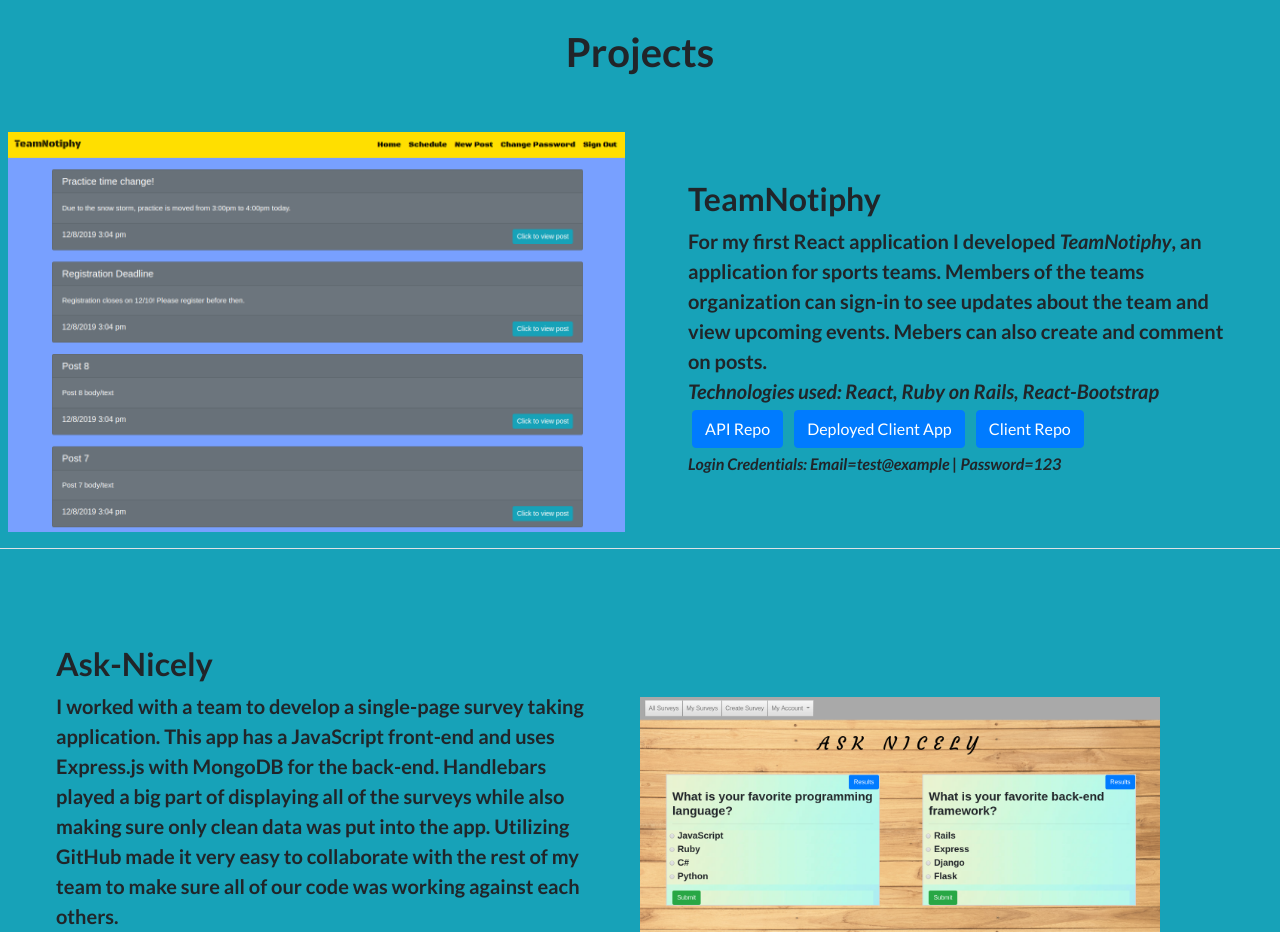
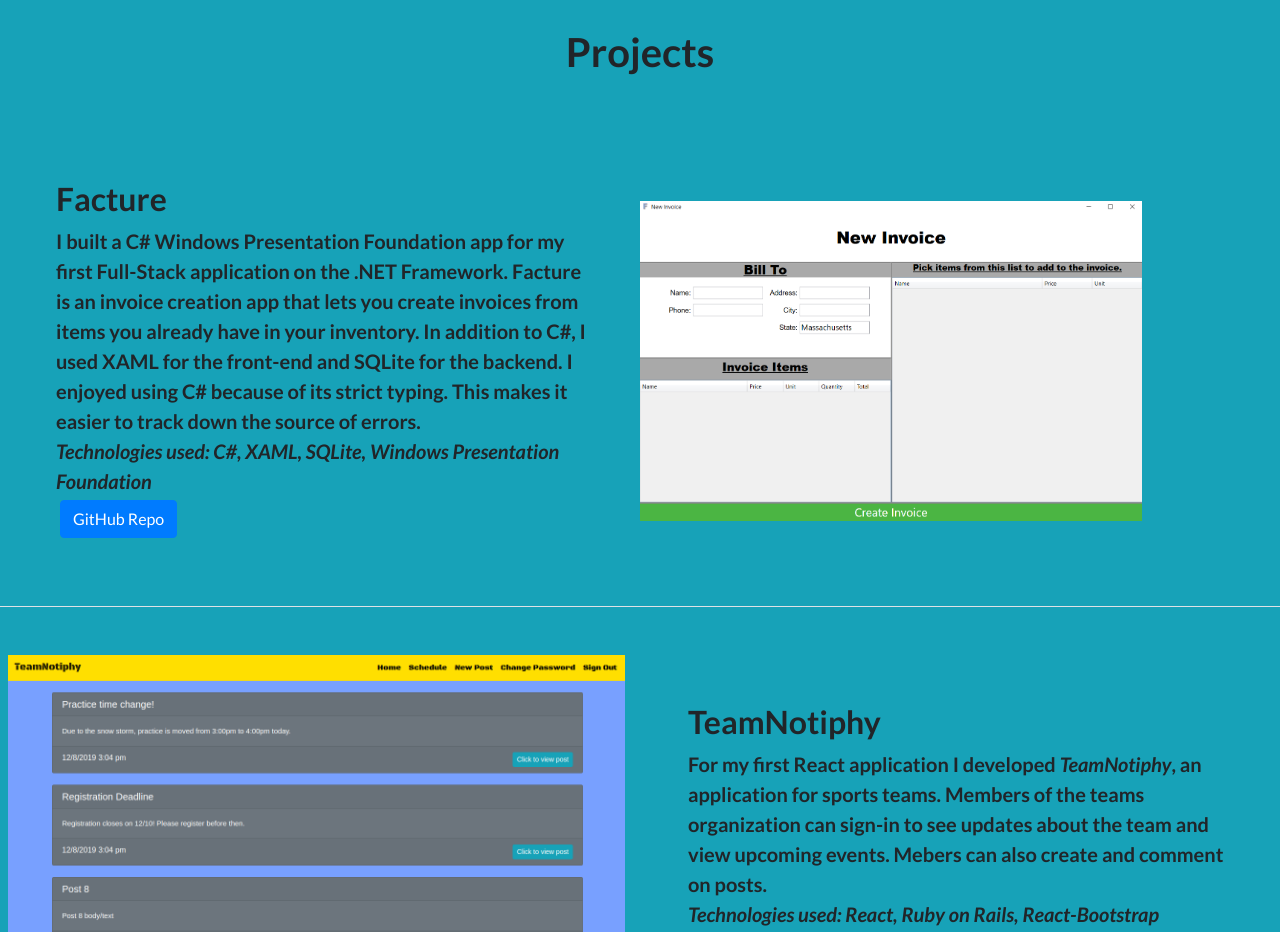
Before and after one commit to ghood97/ghood97.github.io, a website: page index.html in a window 1280 px wide. Shown: the part 2120-3052 px from the top of the page. Drawn offline with Linux system fonts and the light colour scheme.

Commit message:
Add Facture to showcase

```diff
--- a/index.html
+++ b/index.html
@@ -172,6 +172,15 @@
           <h1 class="font-weight-bold">Projects</h1>
         </div>
       </div>
+      <div class="row no-gutters d-flex align-items-center mx-2 mt-5">
+        <div class="col-lg-6 order-lg-2 text-white showcase-img " style="background-image: url('./public/facture.png');" alt=""></div>
+        <div class="col-lg-6 order-lg-1 my-auto showcase-text">
+          <h2>Facture</h2>
+          <p class="lead mb-0 font-weight-bold">I built a C# Windows Presentation Foundation app for my first Full-Stack application on the .NET Framework. Facture is an invoice creation app that lets you create invoices from items you already have in your inventory. In addition to C#, I used XAML for the front-end and SQLite for the backend. I enjoyed using C# because of its strict typing. This makes it easier to track down the source of errors.<br/><em>Technologies used: C#, XAML, SQLite, Windows Presentation Foundation</em></p>
+          <a href="https://github.com/ghood97/Facture" target="_blank"><button class="btn btn-primary m-1" type="button">GitHub Repo</button></a>
+        </div>
+      </div>
+      <div class="border-top my-3"></div>
       <div class="row no-gutters mx-2 mt-5">
         <div class="capstone col-lg-6 text-white showcase-img" style="background-image: url('./public/teamNotiphy.png');"></div>
         <div class="col-lg-6 my-auto showcase-text">
```
Also changed, not shown: public/facture.png (added).
